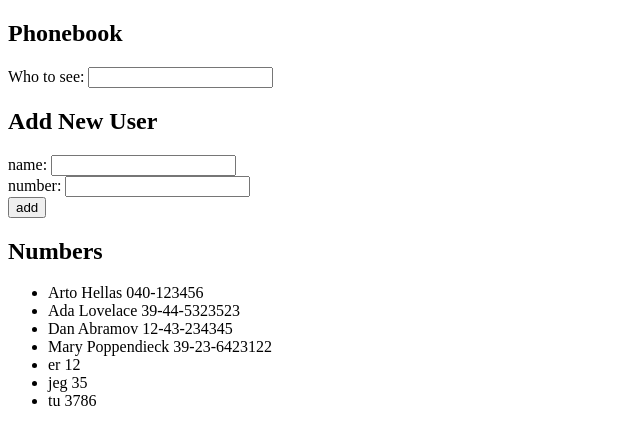
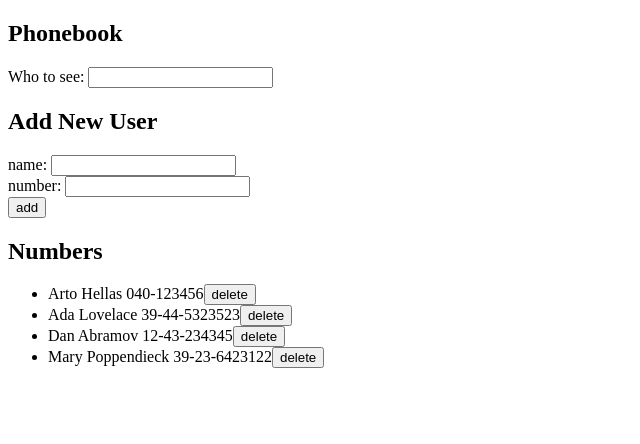
Before and after one commit to samlan24/full-stack-development, a React (Vite) app in the folder part2/phonebook-app/: page / in a window 1280 px wide. Shown: the top 444 px of the page, without its empty margins (0-640 px from the left). Built offline with nearby package versions, Linux system fonts and the light colour scheme; data requests are answered from the project's data file.

Commit message:
added a delete function" "

```diff
--- a/part2/phonebook-app/db.json
+++ b/part2/phonebook-app/db.json
@@ -19,21 +19,6 @@
       "name": "Mary Poppendieck",
       "number": "39-23-6423122",
       "id": "4"
-    },
-    {
-      "id": "e31a",
-      "name": "er",
-      "number": "12"
-    },
-    {
-      "id": "0331",
-      "name": "jeg",
-      "number": "35"
-    },
-    {
-      "id": "204b",
-      "name": "tu",
-      "number": "3786"
     }
   ]
 }
--- a/part2/phonebook-app/src/App.jsx
+++ b/part2/phonebook-app/src/App.jsx
@@ -47,6 +47,18 @@
       });
   }
 
+  const deletePerson = (id) => {
+    const person = persons.find(person => person.id === id);
+    const result = window.confirm(`Delete ${person.name} ?`);
+    if (result) {
+      phoneService
+        .deleteNUmber(id)
+        .then(() => {
+          setPersons(persons.filter(person => person.id !== id));
+        });
+    }
+  }
+
   const handlePersonChange = (event) => {
     setNewName(event.target.value);
   };
@@ -71,7 +83,7 @@
       <h2>Add New User</h2>
       <Person addPerson={addPerson} newName={newName} newNumber={newNumber} handleNumberChange={handleNumberChange} handlePersonChange={handlePersonChange}/>
       <h2>Numbers</h2>
-      <Show personsToShow={personsToShow}/>
+      <Show personsToShow={personsToShow} deletePerson={deletePerson}/>
     </div>
   );
 };
--- a/part2/phonebook-app/src/components/Show.jsx
+++ b/part2/phonebook-app/src/components/Show.jsx
@@ -1,11 +1,12 @@
 import React from 'react';
 
-const PersonsList = ({ personsToShow }) => {
+const PersonsList = ({ personsToShow, deletePerson }) => {
   return (
     <ul>
       {personsToShow.map((person, index) => (
         <li key={index}>
           {person.name} {person.number}
+          <button onClick={() => deletePerson(person.id)}>delete</button>
         </li>
       ))}
     </ul>
--- a/part2/phonebook-app/src/services/Phones.js
+++ b/part2/phonebook-app/src/services/Phones.js
@@ -13,4 +13,9 @@
     return request.then(response => response.data);
 }
 
-export default {getAll, create};
+const deleteNUmber = (id) => {
+    const request = axios.delete(`${baseUrl}/${id}`);
+    return request.then(response => response.data);
+}
+
+export default {getAll, create, deleteNUmber};
```
